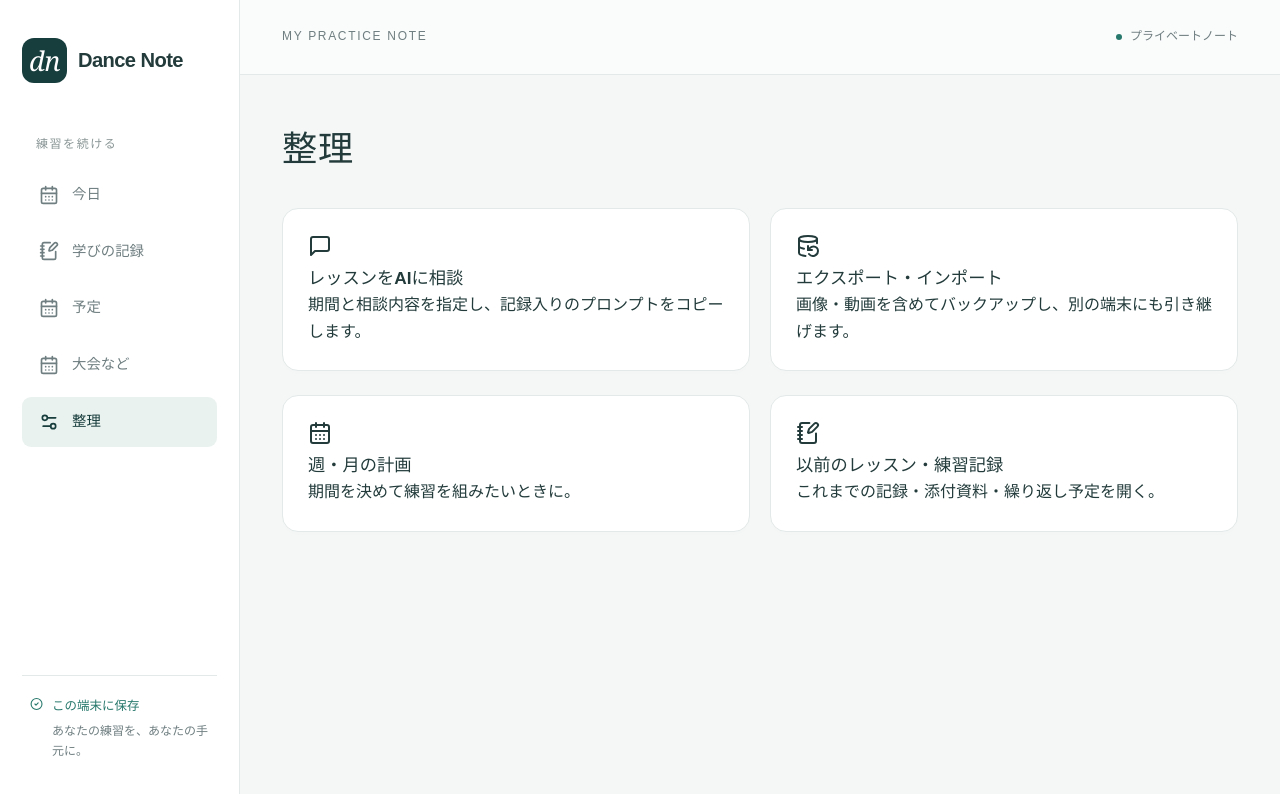
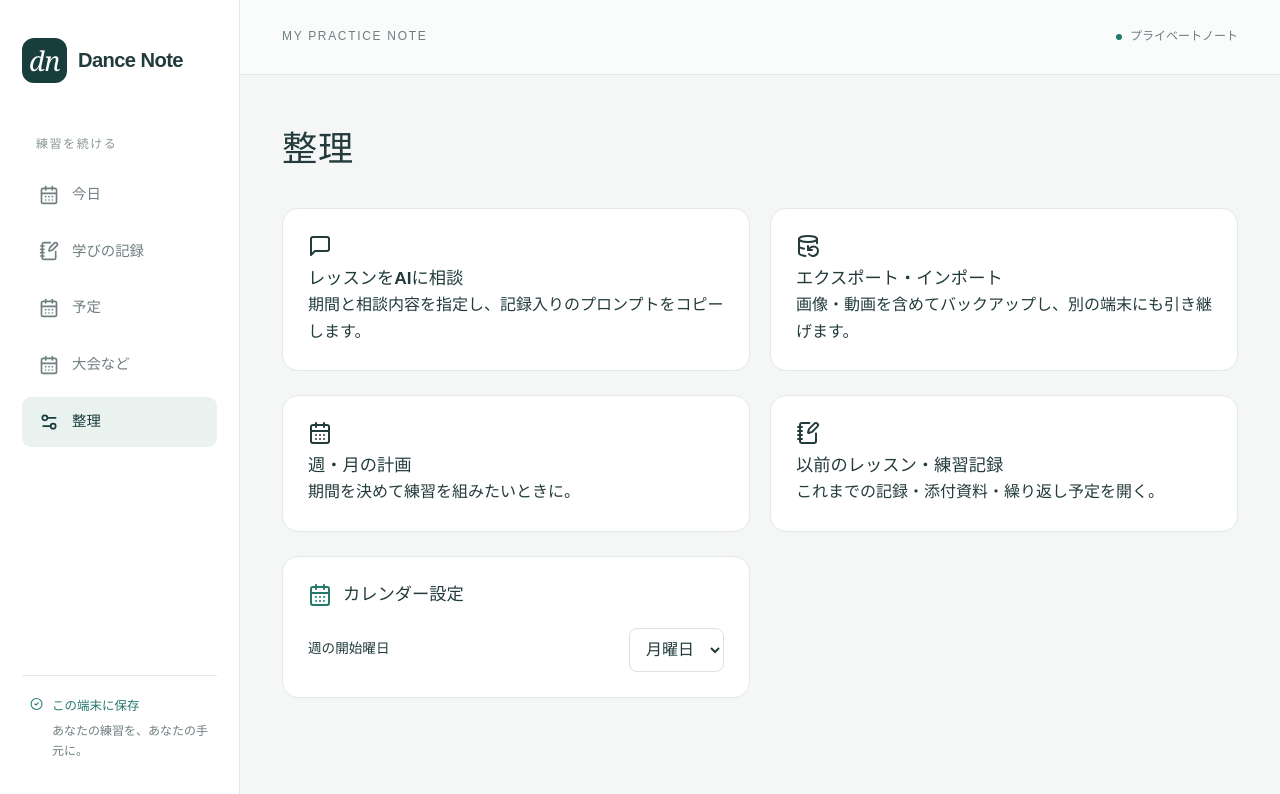
Before and after one commit to Ryoran-ran/React_goal-management, a React (Vite) app: page / in a window 1280 px wide. Both pictures are taken after a click on the button "整理". Shown: the top 794 px of the page. Built offline with nearby package versions, Linux system fonts and the light colour scheme.

Commit message:
refactor: move calendar preferences to tools screen

```diff
--- a/src/App.tsx
+++ b/src/App.tsx
@@ -8,6 +8,7 @@ import {
   MessageSquare,
 } from "lucide-react";
 import { initialize } from "./data/repository";
+import { CalendarSettings } from "./components/CalendarSettings";
 import { localDate } from "./lib/dates";
 import { Learning } from "./pages/Learning";
 import { Events } from "./pages/Events";
@@ -184,6 +185,7 @@ export default function App() {
                   <h2>以前のレッスン・練習記録</h2>
                   <p>これまでの記録・添付資料・繰り返し予定を開く。</p>
                 </button>
+                <CalendarSettings />
               </div>
             </section>
           ) : (
--- /dev/null
+++ b/src/components/CalendarSettings.tsx
@@ -0,0 +1,39 @@
+import { useState } from "react";
+import { CalendarDays } from "lucide-react";
+import {
+  calendarWeekdays,
+  readWeekStart,
+  saveWeekStart,
+} from "../lib/calendar";
+
+export function CalendarSettings() {
+  const [weekStart, setWeekStart] = useState(readWeekStart);
+
+  return (
+    <section className="card" aria-labelledby="calendar-settings-title">
+      <div className="section-heading">
+        <h2 id="calendar-settings-title">
+          <CalendarDays size={24} aria-hidden="true" />
+          カレンダー設定
+        </h2>
+      </div>
+      <label className="calendar-week-start">
+        <span>週の開始曜日</span>
+        <select
+          value={weekStart}
+          onChange={(event) => {
+            const next = Number(event.target.value);
+            setWeekStart(next);
+            saveWeekStart(next);
+          }}
+        >
+          {calendarWeekdays.map((day, index) => (
+            <option key={day} value={index}>
+              {day}曜日
+            </option>
+          ))}
+        </select>
+      </label>
+    </section>
+  );
+}
--- a/src/components/DatePicker.tsx
+++ b/src/components/DatePicker.tsx
@@ -16,7 +16,6 @@ import {
   dateAllowed,
   monthAllowed,
   readWeekStart,
-  saveWeekStart,
   shiftCalendarMonth,
 } from "../lib/calendar";
 import { calendarLessons } from "../data/calendarLessons";
@@ -147,7 +146,7 @@ function CalendarDialog({
   const [view, setView] = useState<"day" | "month" | "year">(
     type === "month" ? "month" : "day",
   );
-  const [weekStart, setWeekStart] = useState(readWeekStart);
+  const [weekStart] = useState(readWeekStart);
   const [focusedDate, setFocusedDate] = useState(
     initial.length === 10 ? initial : `${month}-01`,
   );
@@ -398,23 +397,6 @@ function CalendarDialog({
                 </p>
               )
             )}
-            <label className="calendar-week-start">
-              <span>週の開始曜日</span>
-              <select
-                value={weekStart}
-                onChange={(event) => {
-                  const next = Number(event.target.value);
-                  setWeekStart(next);
-                  saveWeekStart(next);
-                }}
-              >
-                {calendarWeekdays.map((day, index) => (
-                  <option key={day} value={index}>
-                    {day}曜日
-                  </option>
-                ))}
-              </select>
-            </label>
           </>
         )}
         {view === "month" && (
```
Also changed, not shown: 1 other file (tests, documents, lock files or other folders).
